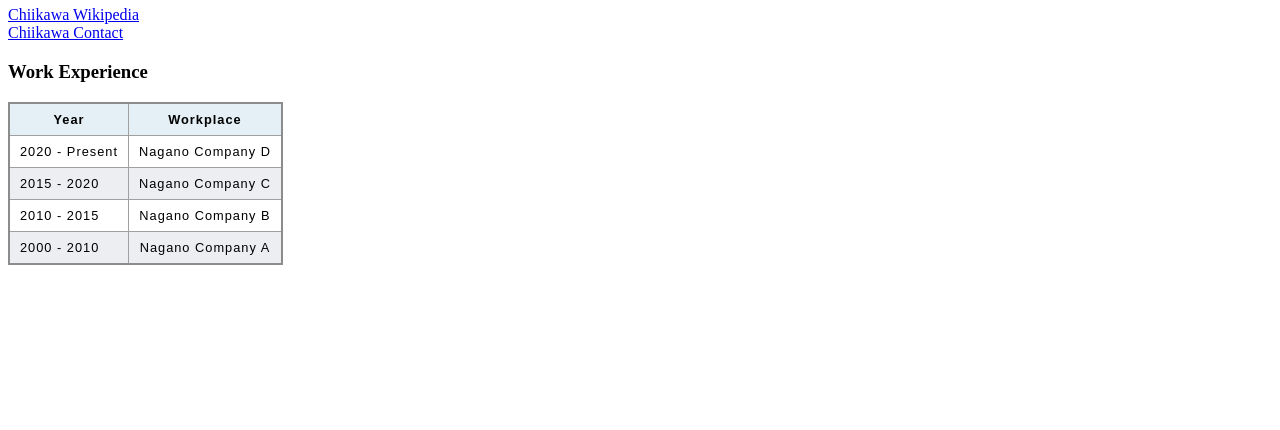
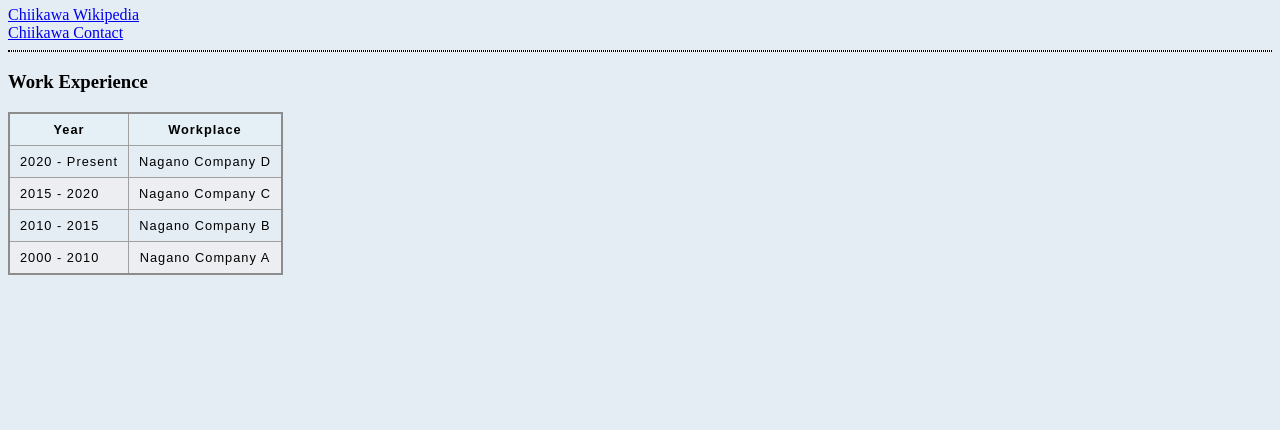
Before and after one commit to Sathianphong-Tiger/MyPage2024, a plain HTML site: page index.html in a window 1280 px wide. Shown: the part 370-800 px from the top of the page. Drawn offline with Linux system fonts and the light colour scheme.

Commit message:
Add background colour

```diff
--- a/index.html
+++ b/index.html
@@ -5,6 +5,16 @@
     <meta name="viewport" content="width=device-width, initial-scale=1.0">
     <title>Title</title>
     <link rel="stylesheet" href="styles.css">
+
+    <style>
+        body {
+            background-color: #e4ecf4;
+            }
+        hr {
+            background-color:white;
+            }
+    </style>
+
 </head>
 
 
@@ -14,6 +24,8 @@
     <a href="https://en.wikipedia.org/wiki/Chiikawa"> Chiikawa Wikipedia </a>
     <br>
     <a href="contact.html">Chiikawa Contact</a>
+
+<hr  style="border-style: dotted solid;">
 
 <h3>Work Experience</h3>
 <!-- Work experience (bullet form)
```
